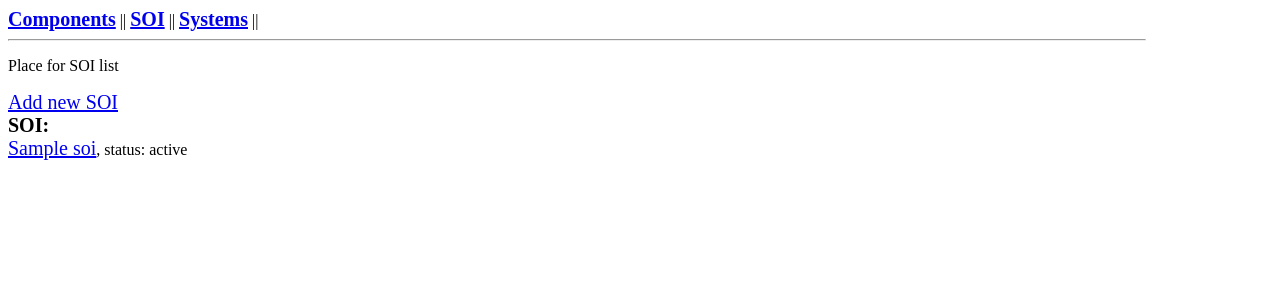
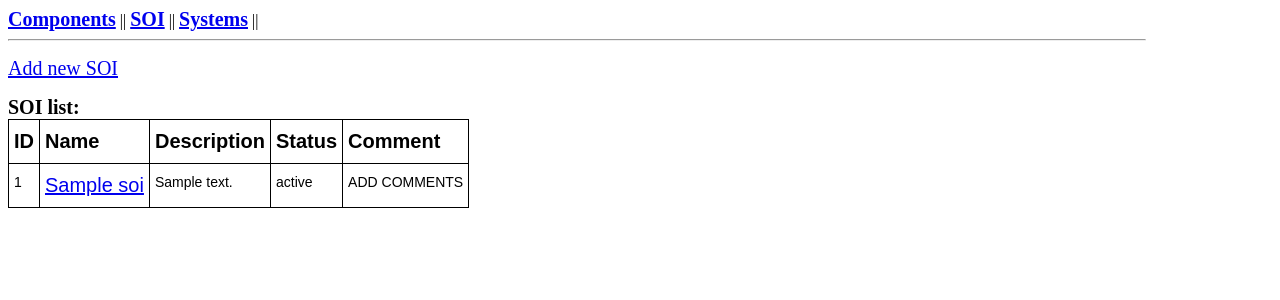
Before and after one commit to johnny-sky91/COMPanion, a Flask app: page /soi_list in a window 1280 px wide. Shown: the top 300 px of the page. Run offline with Flask 3, Linux system fonts and the light colour scheme; tables that the repository leaves empty hold one stand-in row (Sample ...).

Commit message:
soi view, list, update status updates

```diff
--- a/app/models.py
+++ b/app/models.py
@@ -4,7 +4,7 @@ from datetime import datetime
 
 class SOI(db.Model):
     soi_id = db.Column(db.Integer, primary_key=True)
-    soi_name = db.Column(db.String(160))
+    soi_name = db.Column(db.String(160), unique=True)
     soi_description = db.Column(db.String(160))
     soi_status = db.Column(db.String(160))
     soi_commentss = db.relationship("SoiComment", backref="soi", lazy=True)
@@ -22,7 +22,7 @@ class SoiComment(db.Model):
 
 class Component(db.Model):
     component_id = db.Column(db.Integer, primary_key=True)
-    component_name = db.Column(db.String(160))
+    component_name = db.Column(db.String(160), unique=True)
     component_description = db.Column(db.String(160))
     component_status = db.Column(db.String(160))
     component_comments = db.relationship(
--- a/app/routes.py
+++ b/app/routes.py
@@ -6,6 +6,7 @@ from app.forms import (
     AddComponent,
     AddComponentComment,
     ChangeComponentStatus,
+    ChangeSoiStatus,
 )
 from app.models import System, SOI, Component, ComponentComment
 
@@ -115,7 +116,7 @@ def add_component_comment(component_id):
 
 @app.route("/soi_list")
 def soi_list():
-    sois = SOI.query.order_by(SOI.soi_name.desc())
+    sois = SOI.query.order_by(SOI.soi_name.asc())
     return render_template("lists/soi_list.html", title="SOI", sois=sois)
 
 
@@ -125,11 +126,36 @@ def soi_view(soi_id):
     return render_template("view/soi_view.html", title=f"{soi.soi_name}", soi=soi)
 
 
+@app.route("/soi_view/<soi_id>/change_status", methods=["GET", "POST"])
+def soi_change_status(soi_id):
+    form = ChangeSoiStatus()
+    soi = SOI.query.get(soi_id)
+    status_list = ["Status 1B", "Status 2B", "Status 3B"]
+    form.soi_status.choices = status_list
+    if form.validate_on_submit():
+        soi.soi_status = form.soi_status.data
+        db.session.commit()
+        return redirect(url_for("soi_view", soi_id=soi_id))
+    return render_template(
+        "update/update_soi_status.html",
+        title=f"{soi.soi_name}",
+        form=form,
+    )
+
+
 @app.route("/soi_list/add_new_soi", methods=["GET", "POST"])
 def add_new_soi():
     form = AddSOI()
+
+    status_list = ["Status 1B", "Status 2B", "Status 3B"]
+    form.soi_status.choices = status_list
+
     if form.validate_on_submit():
-        new_soi = SOI(soi_name=form.soi_name.data, soi_status=form.soi_status.data)
+        new_soi = SOI(
+            soi_name=form.soi_name.data,
+            soi_description=form.soi_description.data,
+            soi_status=form.soi_status.data,
+        )
         db.session.add(new_soi)
         db.session.commit()
         flash(f"A new SOI has been added - {new_soi.soi_name}")
--- a/app/templates/lists/soi_list.html
+++ b/app/templates/lists/soi_list.html
@@ -1,10 +1,41 @@
 {% extends "base.html" %}
 {% block content %}
 
-<p>Place for SOI list</p>
 <a href="/soi_list/add_new_soi">Add new SOI</a>
-<br><b>SOI:</b>
-{% for soi in sois %}
-<br><a href="{{ url_for('soi_view', soi_id=soi.soi_id) }}">{{ soi.soi_name }}</a>, status: {{ soi.soi_status }}
-{% endfor %}
+<style type="text/css">
+    .tg  {border-collapse:collapse;border-spacing:0;}
+    .tg td{border-color:black;border-style:solid;border-width:1px;font-family:Arial, sans-serif;font-size:14px;
+      overflow:hidden;padding:10px 5px;word-break:normal;}
+    .tg th{border-color:black;border-style:solid;border-width:1px;font-family:Arial, sans-serif;font-size:14px;
+      font-weight:normal;overflow:hidden;padding:10px 5px;word-break:normal;}
+    .tg .tg-0lax{text-align:left;vertical-align:top}
+    </style>
+    <table class="tg">
+    <thead>
+      <tr>
+        <th class="tg-0lax"><b>ID</b></th>
+        <th class="tg-0lax"><b>Name</b></th>
+        <th class="tg-0lax"><b>Description</b></th>
+        <th class="tg-0lax"><b>Status</b></th>
+        <th class="tg-0lax"><b>Comment</b></th>
+      </tr>
+    </thead>
+    <tbody>
+      <tr><b>SOI list:</b></tr>
+      {% for soi in sois %}
+      <tr>
+        <td class="tg-0lax">{{ soi.soi_id }}</td>
+        <td class="tg-0lax"><a href="{{ url_for('soi_view', soi_id=soi.soi_id) }}">{{ soi.soi_name }}</a> </td>
+        <td class="tg-0lax">{{ soi.soi_description }}</td>
+        <td class="tg-0lax">{{ soi.soi_status }}</td>
+        <td class="tg-0lax"> ADD COMMENTS </td>
+      </tr>
+      {% endfor %}
+
+    </tbody>
+    </table>
+
+
+
+
 {% endblock %}
--- a/app/templates/view/component_view.html
+++ b/app/templates/view/component_view.html
@@ -12,5 +12,4 @@
 <br>{{ comment.component_comment_text }}, {{ comment.timestamp.strftime("%d/%m/%Y, %H:%M:%S") }}
 {% endfor %}
 
-
 {% endblock %}
```
Also changed, not shown: app/forms.py (+15 -3 lines), app/templates/add/add_new_soi.html (+4 -3 lines), app/templates/update/update_soi_status.html (added, +15 -0 lines), app/templates/view/soi_view.html (+4 -3 lines), app.db.
